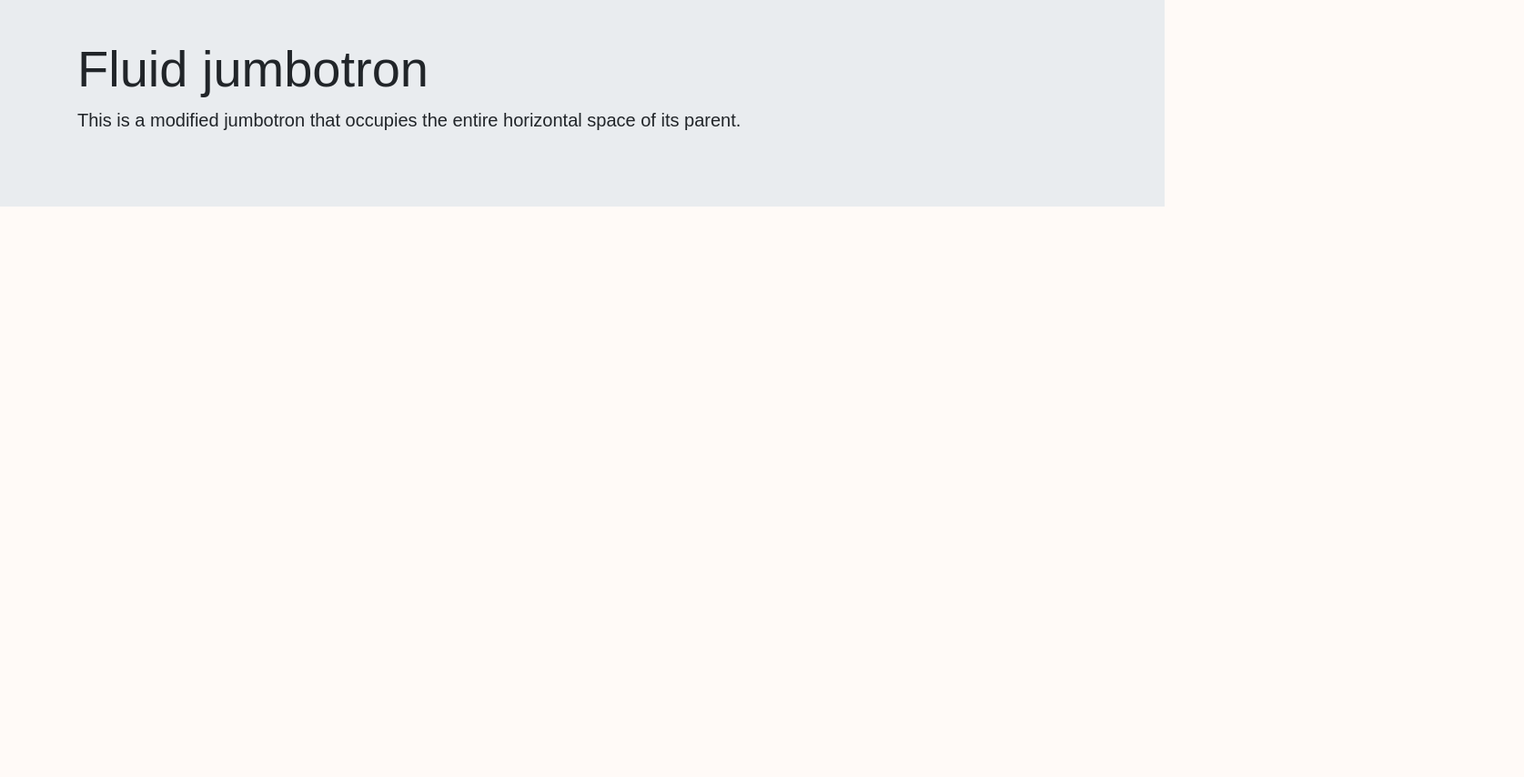
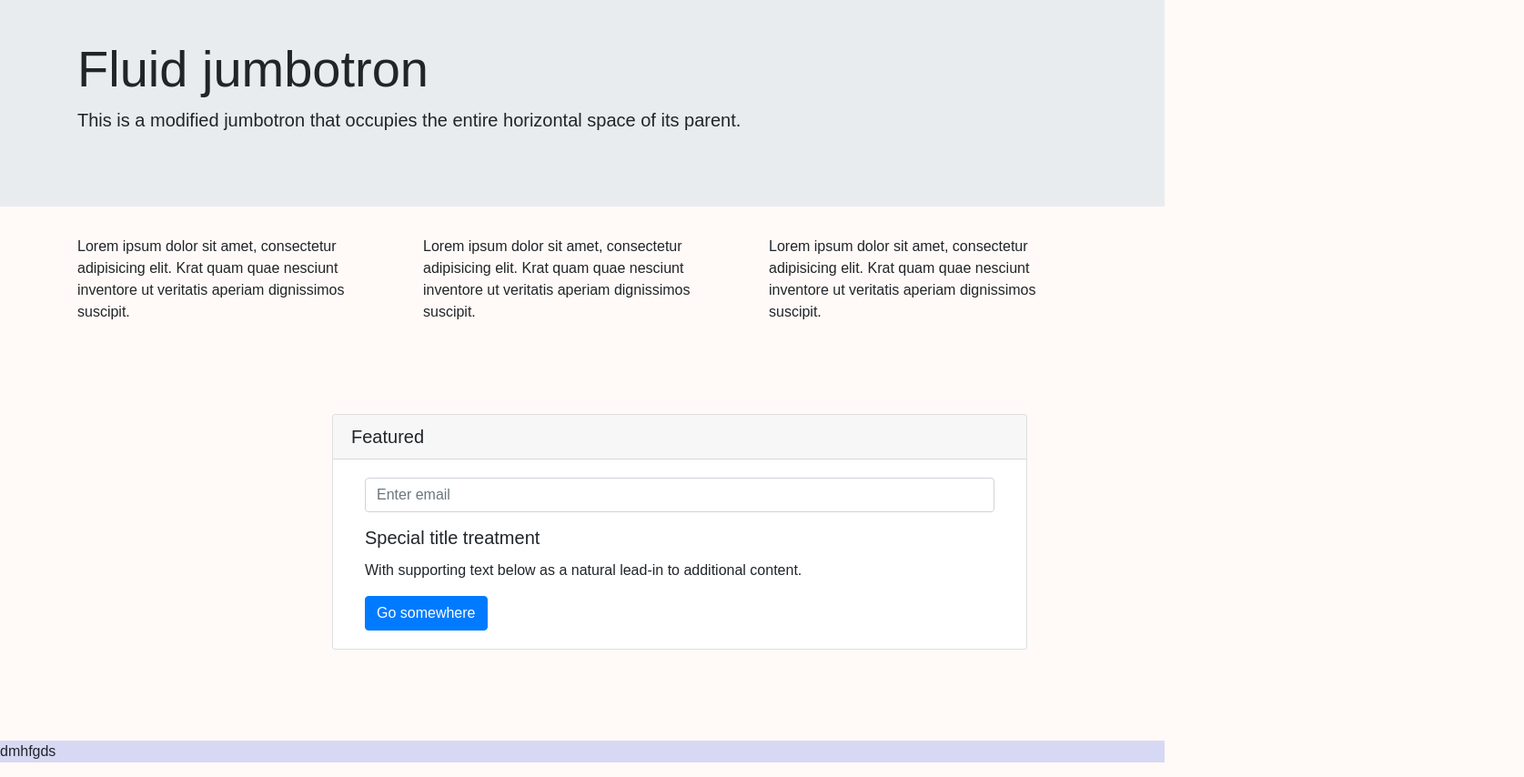
Before and after one commit to marilyn-n/bootstrap-theming, a website: page index.html in a window 1280 px wide. Shown: the part 1048-1902 px from the top of the page at 91% size, 1675 px wide, since content can reach past the window. Before the commit the page ends 1307 px from the top, so only its background shows below. Drawn offline with Linux system fonts and the light colour scheme.

Commit message:
create new section for cards

```diff
--- a/index.html
+++ b/index.html
@@ -68,8 +68,43 @@
           </div>
     </div>
 
+    <div class="container text">
+        <div class="row">
+          <div class="col-sm">
+            <Lorem>Lorem ipsum dolor sit amet, consectetur adipisicing elit. Krat quam quae nesciunt inventore ut veritatis aperiam dignissimos suscipit.</Lorem>
+          </div>
+          <div class="col-sm">
+            <Lorem>Lorem ipsum dolor sit amet, consectetur adipisicing elit. Krat quam quae nesciunt inventore ut veritatis aperiam dignissimos suscipit.</Lorem>
+          </div>
+          <div class="col-sm">
+            <Lorem>Lorem ipsum dolor sit amet, consectetur adipisicing elit. Krat quam quae nesciunt inventore ut veritatis aperiam dignissimos suscipit.</Lorem>
+          </div>
+        </div>
+      </div>
 
+      <div class="container-fluid cards">
+        <div class="row">
 
+            <div class="card card-one col-md-7">
+              <h5 class="card-header">Featured</h5>
+              <div class="card-body">
+                <div class="form-group">
+                  <input type="search" class="form-control" id="exampleInputEmail1" aria-describedby="emailHelp" placeholder="Enter email">
+                </div>
+                <h5 class="card-title">Special title treatment</h5>
+                <p class="card-text">With supporting text below as a natural lead-in to additional content.</p>
+                <a href="#" class="btn btn-primary">Go somewhere</a>
+              </div>
+            </div>
+
+        </div>
+      </div>
+
+      <section id="middle-section">
+        <div>
+          <p>dmhfgds</p>
+        </div>
+      </section>
 
 <script>
 </script>
--- a/public/scss/_vars.scss
+++ b/public/scss/_vars.scss
@@ -1,5 +1,10 @@
+// Colors
 $light-grey: #e9ecef;
 $blue: rgb(31, 181, 204);
 $white:white;
 $purple: #563b7e;
 $yellow: yellow;
+
+// Background colors
+$body-background: rgb(255, 250, 247);
+$body-background-2: #d7d8f3;
--- a/public/scss/main.scss
+++ b/public/scss/main.scss
@@ -6,11 +6,13 @@ body {
   margin: 0;
   font-family: sans-serif;
   font-size: 16px;
-  background-color: rgb(255, 250, 247);
+  background-color: $body-background;
 }
 
 .navbar {
   background-color: $light-grey !important;
+
+
   .nav-link {
     color: $black;
     font-weight: bolder;
@@ -26,3 +28,16 @@ body {
 .container-fluid {
   padding: 0;
 }
+
+.cards {
+  margin-top: 100px;
+  margin: 100px 380px 0;
+  .card-header {
+    margin: 0 -15px;
+  }
+}
+
+#middle-section {
+  margin-top:100px;
+  background-color: $body-background-2;
+}
```
Also changed, not shown: public/css/main.css.
